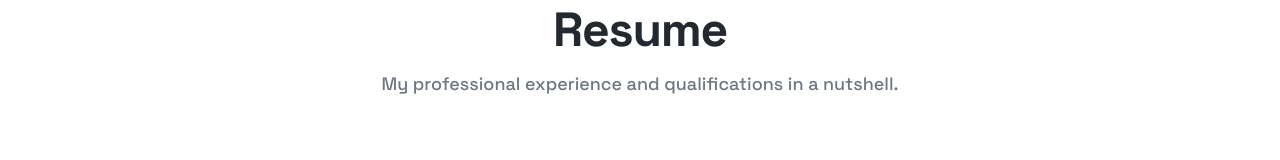
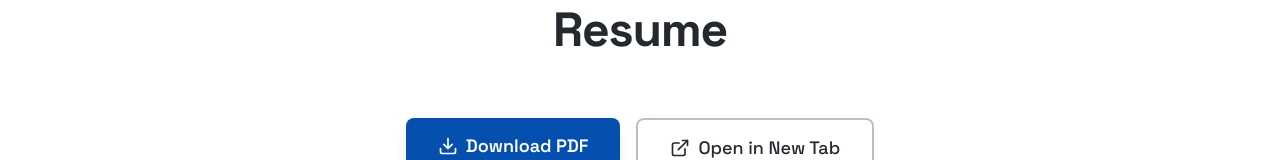
Before and after one commit to aabhiyann/portfolio-abhiyan, a React (Vite) app: page /resume in a window 1280 px wide. Shown: the part 155-315 px from the top of the page. Built offline with nearby package versions, Linux system fonts and the light colour scheme.

Commit message:
fix(resume): remove 'in a nutshell' filler subtitle from Resume page

```diff
--- a/src/pages/Resume.tsx
+++ b/src/pages/Resume.tsx
@@ -23,10 +23,7 @@ function Resume() {
             transition={{ duration: motionTokens.duration.slow / 1000 }}
             className="text-center mb-12"
           >
-            <SectionTitle
-              title="Resume"
-              subtitle="My professional experience and qualifications in a nutshell."
-            />
+            <SectionTitle title="Resume" subtitle="" />
 
             <div className="flex justify-center gap-4 mt-8">
               <a href={resumeUrl} download="Abhiyan_Sainju_Resume.pdf">
```
